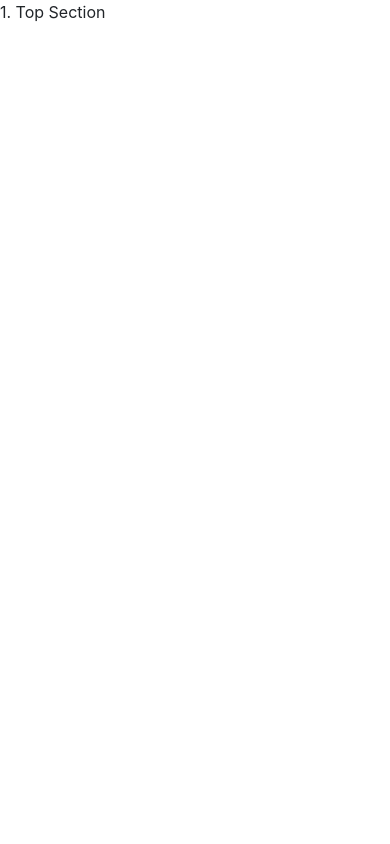
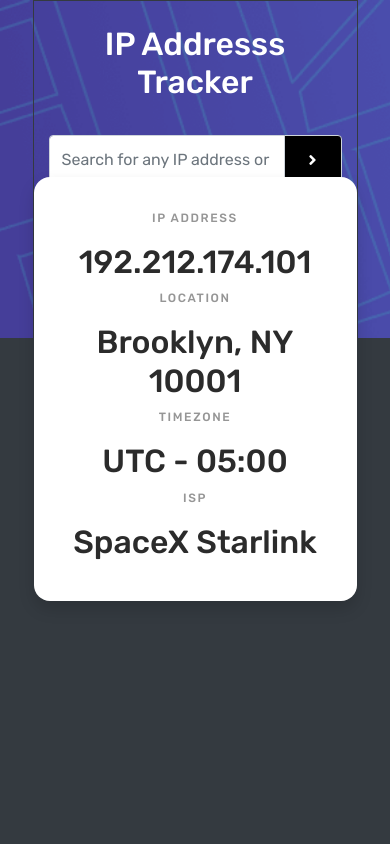
Before and after one commit to Medici305/IP_Address_Tracker, a plain HTML site: page index.html in a window 390 px wide. Drawn offline with nearby package versions, Linux system fonts and the light colour scheme; some packages are replaced by stand-ins of ours; no server answers.

Commit message:
2. Completed header section.

```diff
--- a/app.js
+++ b/app.js
@@ -0,0 +1,40 @@
+// Variables
+const apiKey = "AIzaSyAuGdexQPj0tbya-NMCc2zXZIob43OPi2Y";
+const ipAddress = document.querySelector(".ip_address");
+//const location = document.querySelector(".location");
+const timezone = document.querySelector(".timezone");
+const isp = document.querySelector(".isp");
+
+// Functions
+async function fetchIpAddress() {
+  try {
+    const dataFetch = await fetch(
+      `https://geo.ipify.org/api/v1?apiKey=at_lMzIrsfzY0q4zhvqPnmcqAJCF2gzy&ipAddress=92.40.168.37`
+    );
+    const response = await dataFetch.json();
+    console.log(response);
+    setResults(response.location);
+    showPosition(response.location);
+  } catch (error) {
+    console.log(error.message);
+  }
+}
+
+function setResults(obj) {
+  //ipAddress.innerText = obj
+  timezone.innerText = obj.timezone;
+}
+
+function showPosition(position) {
+  var latlon = position.lat + "," + position.long;
+
+  var img_url = `https://maps.googleapis.com/maps/api/staticmap?center=
+    "+${latlon}+"&zoom=14&size=400x300&sensor=false&key=${apiKey}`;
+
+  document.getElementById("google_image").innerHTML =
+    "<img src='" + img_url + "'>";
+}
+
+fetchIpAddress();
+
+// EventListeners
--- a/index.html
+++ b/index.html
@@ -6,17 +6,70 @@
     <meta name="viewport" content="width=device-width, initial-scale=1.0">
     <link rel="shortcut icon" href="./images/map.png" type="image/x-icon">
     <link rel="stylesheet" href="https://stackpath.bootstrapcdn.com/bootstrap/4.4.1/css/bootstrap.min.css" integrity="sha384-Vkoo8x4CGsO3+Hhxv8T/Q5PaXtkKtu6ug5TOeNV6gBiFeWPGFN9MuhOf23Q9Ifjh" crossorigin="anonymous">
+    <link rel="stylesheet" href="https://cdnjs.cloudflare.com/ajax/libs/font-awesome/5.15.3/css/all.min.css" integrity="sha512-iBBXm8fW90+nuLcSKlbmrPcLa0OT92xO1BIsZ+ywDWZCvqsWgccV3gFoRBv0z+8dLJgyAHIhR35VZc2oM/gI1w==" crossorigin="anonymous" />
     <link href="https://fonts.googleapis.com/css2?family=Rubik:wght@400;500;700&display=swap" rel="stylesheet">
+    <link rel="stylesheet" href="./sass/style.css">
     <title>IP Address Tracker</title>
 </head>
 <body>
 
-    1. Top Section
+    <div class="container-fluid">
+        <!-- 1. Top Section -->
+        <div class="row header justify-content-center">
+            <div class="col-10 border border-dark">
+                <!-- 1.1 Title -->
+                <h1 class="text-white text-center pt-4 pb-2">IP Addresss Tracker</h1>
+                <!-- 1.2 Input  -->
+                <div class="row h-25 justify-content-center align-items-center">
+                    <div class="col-12 col-lg-6">
+                        <div class="input-group">
+                            <input type="text" class="form-control py-4" placeholder="Search for any IP address or domain" aria-label="Recipient's username" aria-describedby="basic-addon2">
+                            <div class="input-group-append">
+                              <span class="input-group-text bg-dark btn" id="basic-addon2"><i class="fas fa-angle-right text-white"></i></span>
+                            </div>
+                          </div>
+                    </div>
+                </div>
+                <!-- 1.3 Result bar -->
+                <div class="row result bg-white py-4 px-3 shadow w-100">
+                    <!-- 1.3.1 IP address -->
+                    <div class="col-12 col-lg-3 border-right">
+                        <p>ip address</p>
+                        <h2 class="ip_address">192.212.174.101</h2>
+                    </div>
+                    <!-- 1.3.2 location -->
+                    <div class="col-12 col-lg-3 border-right">
+                        <p>Location</p>
+                        <h2 class="location">Brooklyn, NY 10001</h2>
+                    </div>
+                    <!-- 1.3.3 timezone -->
+                    <div class="col-12 col-lg-3 border-right">
+                        <p>Timezone</p>
+                        <h2 class="timezone">UTC - 05:00</h2>
+                    </div>
+                    <!-- 1.3.4 isp -->
+                    <div class="col-12 col-lg-3">
+                        <p>isp</p>
+                        <h2 class="isp">SpaceX Starlink</h2>
+                    </div>
+                </div>
+            </div>
+        </div>
+        <!-- 2. Bottom Section -->
+        <div class="row bottom position-relative bg-dark">
+            <div class="col" id="google_image">
+
+            </div>
+        </div>
+    </div>
 
 
     <script src="https://code.jquery.com/jquery-3.4.1.slim.min.js" integrity="sha384-J6qa4849blE2+poT4WnyKhv5vZF5SrPo0iEjwBvKU7imGFAV0wwj1yYfoRSJoZ+n" crossorigin="anonymous"></script>
     <script src="https://cdn.jsdelivr.net/npm/popper.js@1.16.0/dist/umd/popper.min.js" integrity="sha384-Q6E9RHvbIyZFJoft+2mJbHaEWldlvI9IOYy5n3zV9zzTtmI3UksdQRVvoxMfooAo" crossorigin="anonymous"></script>
     <script src="https://stackpath.bootstrapcdn.com/bootstrap/4.4.1/js/bootstrap.min.js" integrity="sha384-wfSDF2E50Y2D1uUdj0O3uMBJnjuUD4Ih7YwaYd1iqfktj0Uod8GCExl3Og8ifwB6" crossorigin="anonymous"></script>
+    <script async
+    src="https://maps.googleapis.com/maps/api/js?key=AIzaSyAuGdexQPj0tbya-NMCc2zXZIob43OPi2Y&callback=initMap">
+    </script>
     <script src="./app.js"></script>
 
 </body>
--- a/sass/components/_responsivness.scss
+++ b/sass/components/_responsivness.scss
@@ -1,11 +1,29 @@
 /* laptop */
 @media only screen and (max-width: 992px) {
+  .result {
+    padding: 1rem 0 !important;
+    .col-12 {
+      border: none !important;
+      text-align: center;
+    }
+  }
 }
 
 /* Tablet */
 @media only screen and (max-width: 768px) {
+  .result {
+    padding: 2rem 0 !important;
+  }
 }
 
 /* mobile */
 @media only screen and (max-width: 576px) {
+  .header {
+    h1 {
+      font-size: 2rem;
+    }
+  }
+  .result {
+    top: 11rem !important;
+  }
 }
--- a/sass/style.scss
+++ b/sass/style.scss
@@ -1,5 +1,5 @@
 /* Imports */
-@import "./components/responsive";
+@import "./components/responsivness";
 
 // Variables
 $Very_Dark_Gray: hsl(0, 0%, 17%);
@@ -10,3 +10,46 @@ $Dark_Gray: hsl(0, 0%, 59%);
   padding: 0;
   box-sizing: border-box;
 }
+
+body {
+  font-family: Rubik;
+}
+
+p {
+  color: $Dark_Gray;
+  font-size: 0.75rem;
+  font-weight: 500;
+  letter-spacing: 0.1rem;
+  text-transform: uppercase;
+}
+
+h2 {
+  color: $Very_Dark_Gray;
+}
+
+/* Section 1 Top half */
+.header {
+  min-height: 40vh;
+  background-image: url(../images/pattern-bg.png);
+  background-repeat: no-repeat;
+  background-size: cover;
+  position: relative;
+  .input-group {
+    span {
+      background-color: black !important;
+      padding: 0 1.5rem;
+    }
+  }
+  .result {
+    position: absolute;
+    top: 13rem;
+    z-index: 2;
+    border-color: $Dark_Gray;
+    border-radius: 1rem;
+  }
+}
+
+/* Section 2 Bottom half*/
+.bottom {
+  min-height: 60vh;
+}
```
Also changed, not shown: sass/style.css (added), 1 other file.
